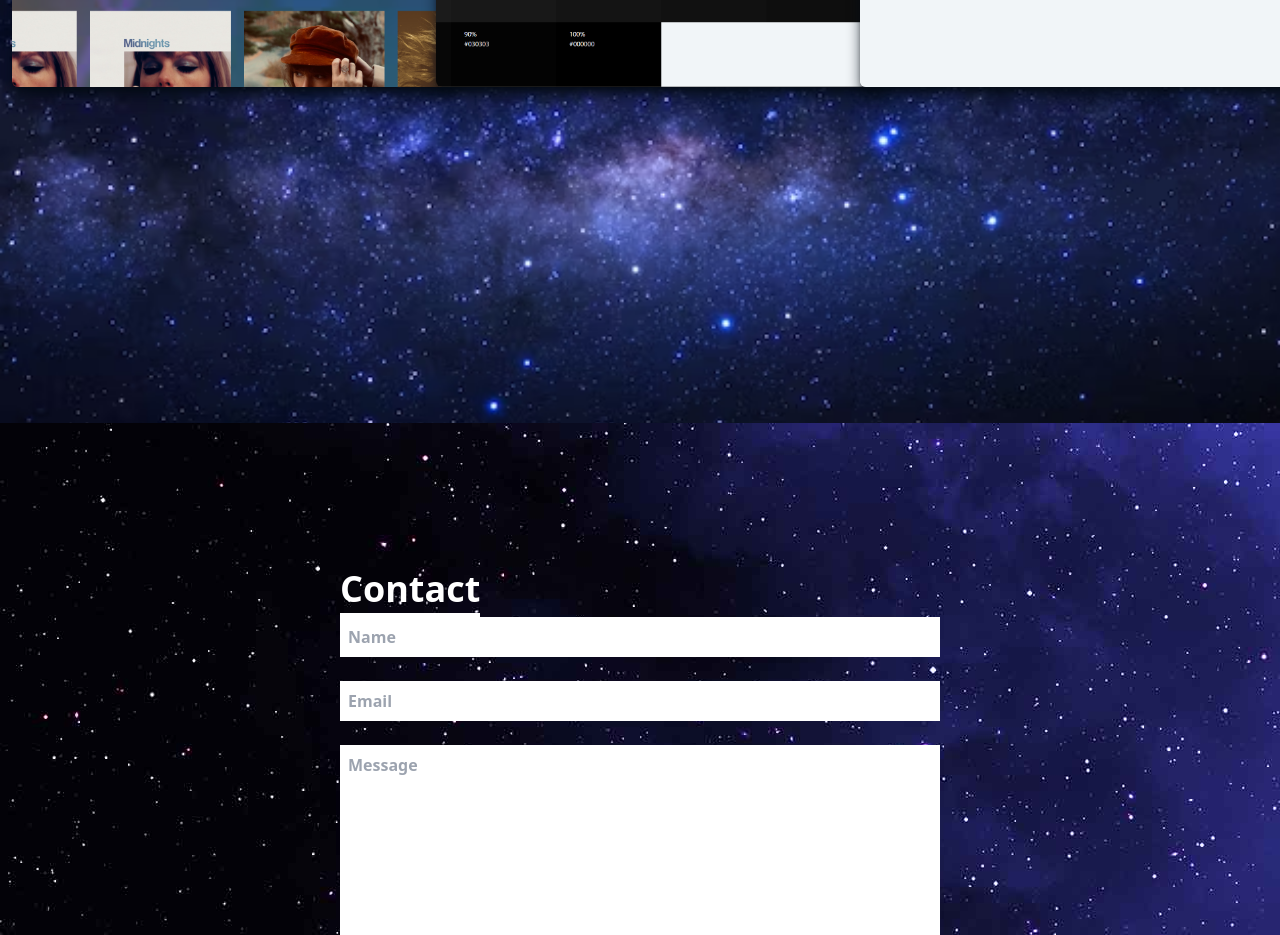
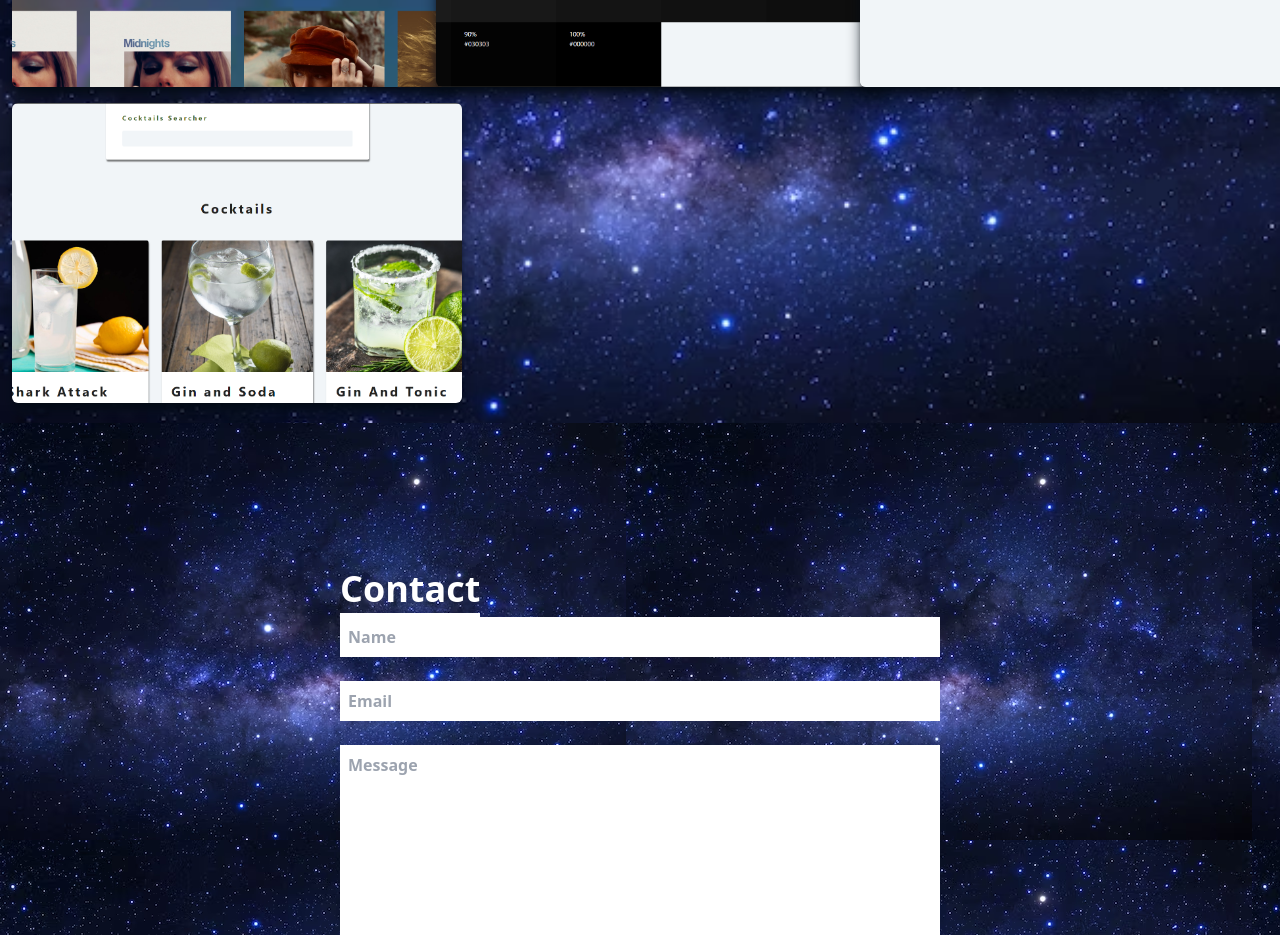
Before and after one commit to Thai-Huynh0510/portfolio1, a React (Create React App) app: page / in a window 1280 px wide. Shown: the part 2777-3712 px from the top of the page. Built offline with nearby package versions, Linux system fonts and the light colour scheme.

Commit message:
added cocktail project

```diff
--- a/src/components/Contact.jsx
+++ b/src/components/Contact.jsx
@@ -2,7 +2,7 @@ import React from 'react'
 
 const Contact = () => {
   return (
-    <div name= 'contact' className='w-full h-screen bg-bg2 flex justify-center items-center p-4' >
+    <div name= 'contact' className='w-full h-screen bg-bg1 flex justify-center items-center p-4' >
         <form method = "POST" action="https://getform.io/f/7da41f6b-04da-4b3c-8dd5-7895b45dcfb6" className='flex flex-col max-w-[600px] w-full'>
             <div>
                 <p className='text-4xl font-bold inline border-b-4 border-white text-white'> Contact</p>
--- a/src/components/Project.jsx
+++ b/src/components/Project.jsx
@@ -2,6 +2,7 @@ import React from 'react'
 import project1 from '../assets/project1.png'
 import colorgenerator from '../assets/colorgenerator.png'
 import project3 from '../assets/project3.png'
+import cocktail from '../assets/cocktail.png'
 import AOS from 'aos'
 import 'aos/dist/aos.css'
 
@@ -58,6 +59,19 @@ const Project = () => {
                      </div>
                     </div>
                 </div>
+                <div data-aos="fade-left" style={{backgroundImage: `url(${cocktail})`}}
+                 className='shadow-lg shadow-[#040c16] group container rounded-md flex justify-center items-center mx-auto content-div'>
+                    <div className='opacity-0 group-hover:opacity-100'>
+                    <span className='text-2xl font-bold text-black tracking-wider'>
+                        Cocktail Searcher
+                    </span>
+                    <div className='text-center'>
+                        <a href='https://cocktailrec.netlify.app/' target="_blank">
+                            <button className='text-center rounded-lg px-4 py-3 bg-white text-gray-700 font-bold text-lg'>visit</button>
+                        </a>
+                     </div>
+                    </div>
+                </div>
             </div>
         </div>
     </div>
```
Also changed, not shown: src/assets/cocktail.png (added), 14 other files (tests, documents, lock files or other folders).
